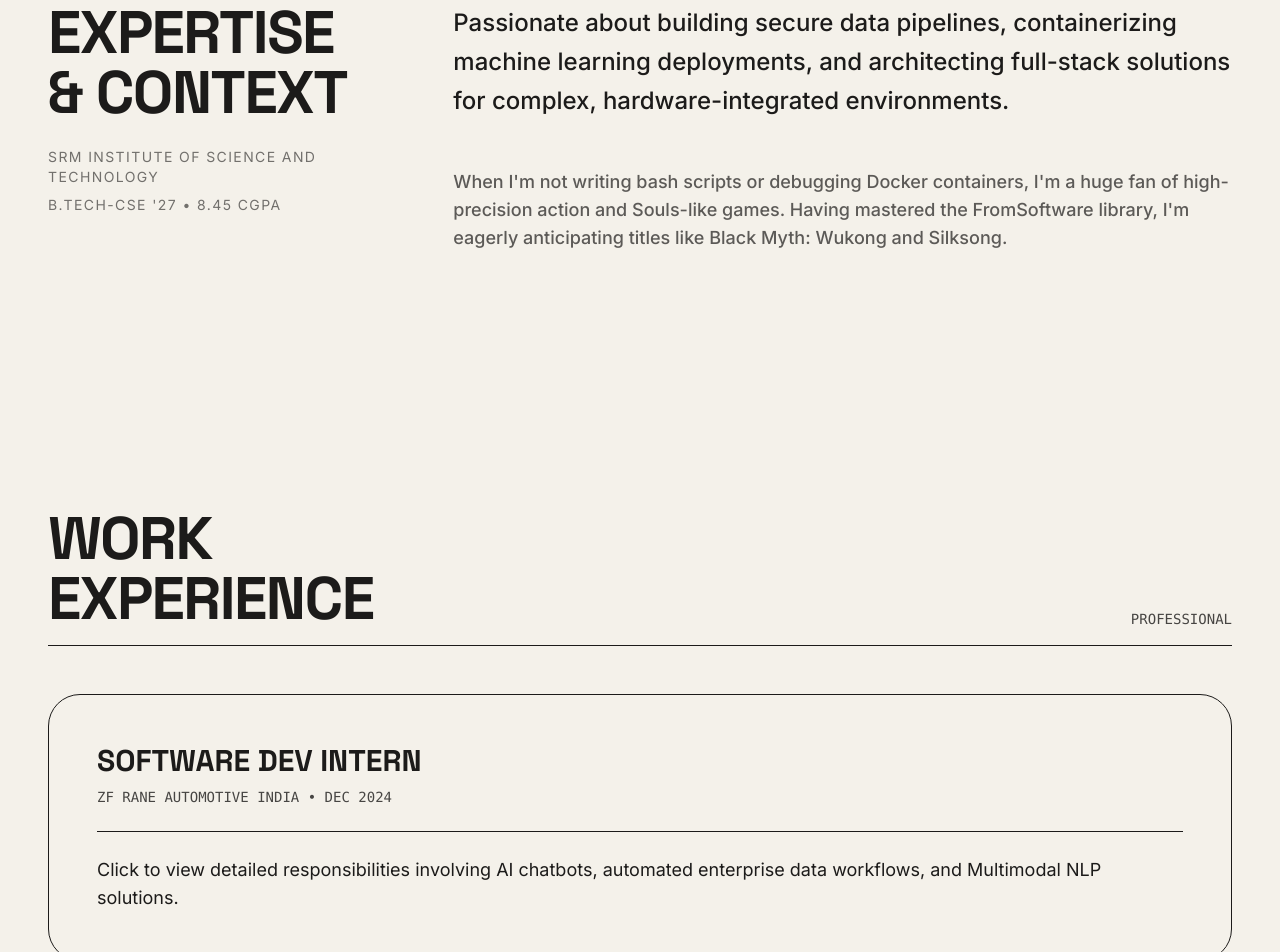
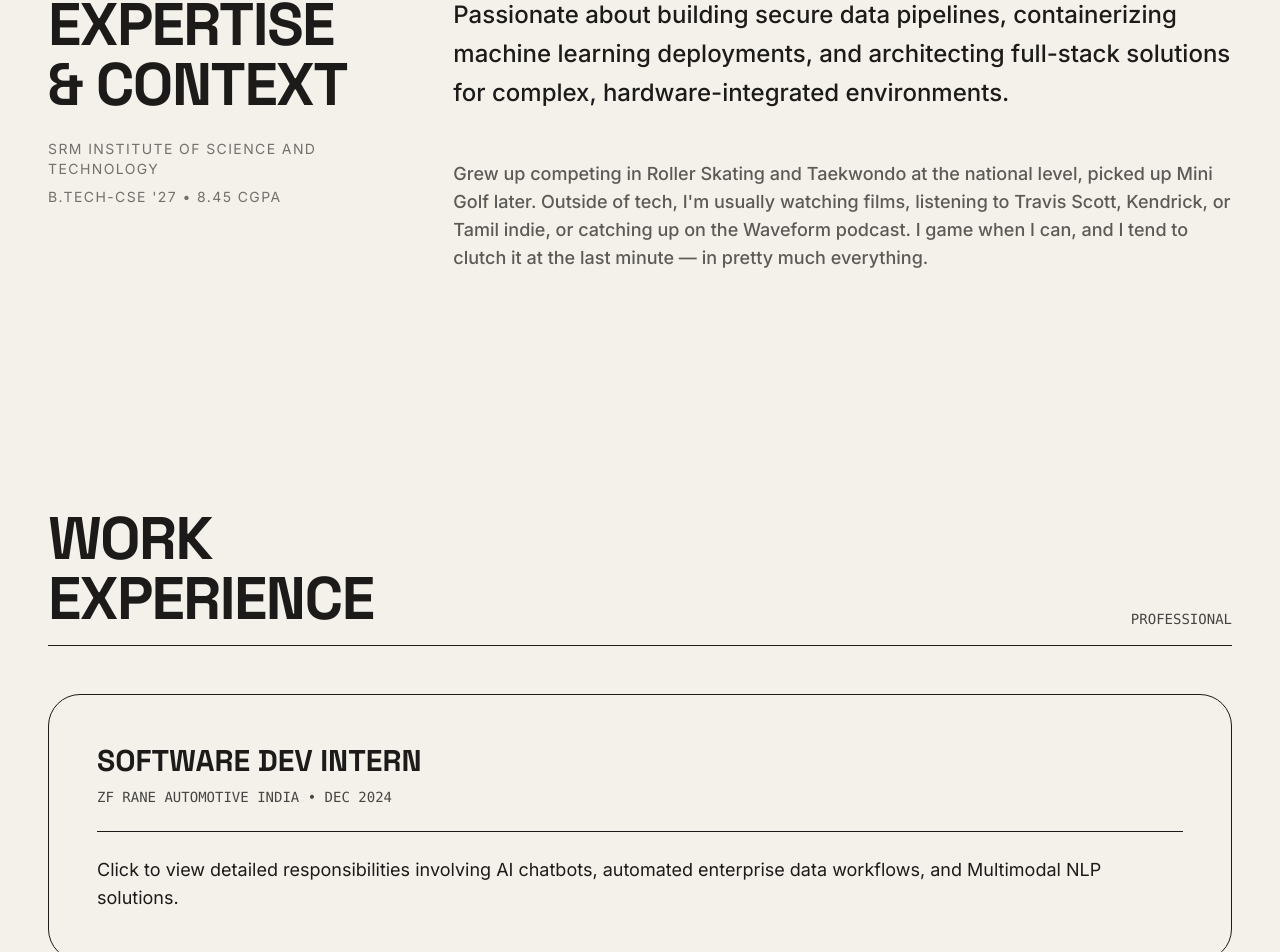
Before and after one commit to sharishsk20/sharishsk20.github.io, a React (Vite) app: page / in a window 1280 px wide. Shown: the part 947-1899 px from the top of the page. Built offline with nearby package versions, Linux system fonts and the light colour scheme.

Commit message:
Rewrite about section with personal details

```diff
--- a/src/App.tsx
+++ b/src/App.tsx
@@ -282,7 +282,7 @@ export default function App() {
                 Passionate about building secure data pipelines, containerizing machine learning deployments, and architecting full-stack solutions for complex, hardware-integrated environments.
               </p>
               <p className="opacity-70 text-lg">
-                When I'm not writing bash scripts or debugging Docker containers, I'm a huge fan of high-precision action and Souls-like games. Having mastered the FromSoftware library, I'm eagerly anticipating titles like Black Myth: Wukong and Silksong.
+                Grew up competing in Roller Skating and Taekwondo at the national level, picked up Mini Golf later. Outside of tech, I'm usually watching films, listening to Travis Scott, Kendrick, or Tamil indie, or catching up on the Waveform podcast. I game when I can, and I tend to clutch it at the last minute — in pretty much everything.
               </p>
             </div>
           </div>
```
